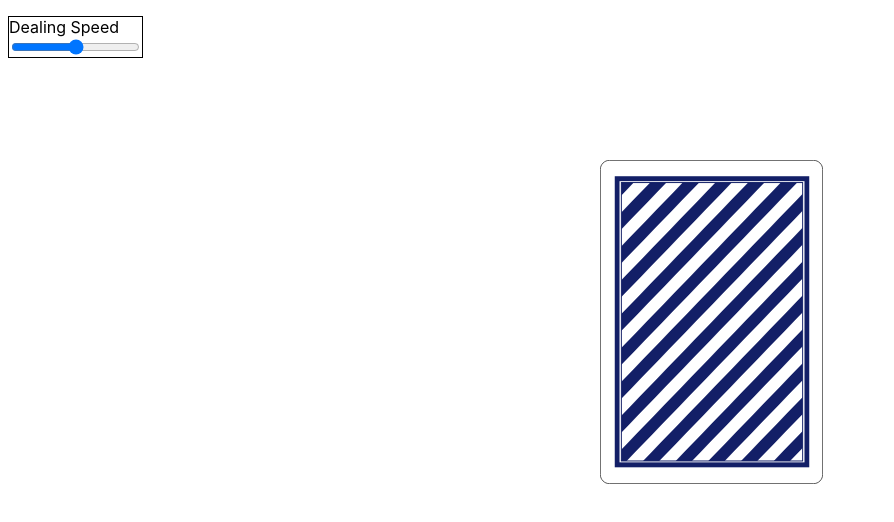
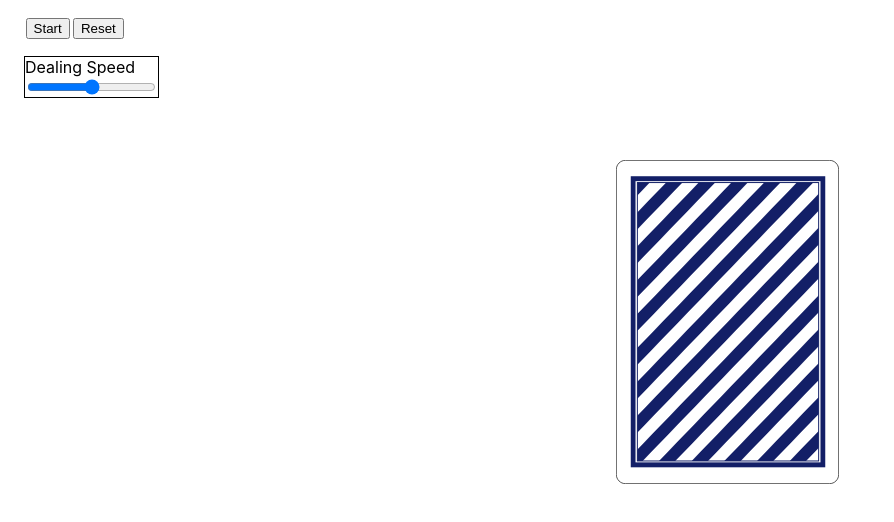
Before and after one commit to DeanElizardo/HiLo, a React (Create React App) app in the folder hilo-frontend/: page / in a window 1280 px wide. Shown: the top 522 px of the page, without its empty margins (0-894 px from the left). Built offline with nearby package versions, Linux system fonts and the light colour scheme.

Commit message:
added a start and reset button to the control pane

```diff
--- a/hilo-frontend/src/App.css
+++ b/hilo-frontend/src/App.css
@@ -3,7 +3,6 @@
 }
 
 .card {
-  display: flex;
   align-content: center;
   justify-content: center;
   margin-top: 10rem;
@@ -12,6 +11,8 @@
 }
 
 .controlPane {
+  padding: 1rem;
+  display: block;
   margin-left: .5rem;
 }
 
@@ -23,3 +24,7 @@
 input, label {
   display: block;
 }
+
+button {
+  margin: 0.1rem;
+}
--- a/hilo-frontend/src/App.js
+++ b/hilo-frontend/src/App.js
@@ -1,5 +1,5 @@
 import './App.css';
-import {useState, useEffect} from 'react';
+import {useState} from 'react';
 import {Card} from './components/Card.jsx';
 import {ControlPane} from './components/ControlPane/ControlPane.jsx';
 import {buildDeck} from  './lib/buildDeck.js';
@@ -34,20 +34,28 @@
     , speed);
   }
 
+  const reset = () => {
+    setDeck(buildDeck());
+    setCard('back.svg');
+  }
+
   const selectSpeed = (changeEvent) => {
     changeEvent.preventDefault();
 
     let rangeValue = changeEvent.target.valueAsNumber;
     let percent = rangeValue ? rangeValue / 100 : 0.01;
     setSpeed(MAX_DEAL_TIME_MS * percent);
-    console.log("DEALING SPEED:", speed);
   }
 
   return (
     <div className="App">
-      <ControlPane handleChangeSpeedSelector={selectSpeed} />
+      <ControlPane
+        handleStartExerciseButton={draw}
+        handleResetExerciseButton={reset}
+        handleChangeSpeedSelector={selectSpeed}
+        />
       {deck.length
-        ? <Card card={card} onClick={draw}/>
+        ? <Card card={card} />
         : <h2>All done!</h2>
       }
     </div>
--- a/hilo-frontend/src/components/Card.jsx
+++ b/hilo-frontend/src/components/Card.jsx
@@ -1,9 +1,8 @@
 import React from 'react';
 
-export function Card({card, onClick}) {
+export function Card({card}) {
   return <img
     src={`/assets/cards/${card}`}
     alt={"A playing card"}
-    className="card"
-    onClick={onClick}/>
+    className="card" />
 }
--- /dev/null
+++ b/hilo-frontend/src/components/ControlPane/Buttons/ButtonContainer.jsx
@@ -0,0 +1,11 @@
+import { RunExerciseButton } from "./RunExerciseButton.jsx";
+import { ResetButton } from "./ResetButton.jsx";
+
+export function ButtonContainer({handleStartExerciseButton, handleResetExerciseButton}) {
+  return (
+    <div className="ButtonContainer">
+      <RunExerciseButton onClick={handleStartExerciseButton}/>
+      <ResetButton onClick={handleResetExerciseButton} />
+    </div>
+  )
+}
--- a/hilo-frontend/src/components/ControlPane/Buttons/ResetButton.jsx
+++ b/hilo-frontend/src/components/ControlPane/Buttons/ResetButton.jsx
@@ -0,0 +1,3 @@
+export function ResetButton({onClick}) {
+  return <button onClick={onClick}>Reset</button>
+}
--- a/hilo-frontend/src/components/ControlPane/Buttons/RunExerciseButton.jsx
+++ b/hilo-frontend/src/components/ControlPane/Buttons/RunExerciseButton.jsx
@@ -0,0 +1,3 @@
+export function RunExerciseButton({onClick}) {
+  return <button onClick={onClick}>Start</button>
+}
--- a/hilo-frontend/src/components/ControlPane/ControlPane.jsx
+++ b/hilo-frontend/src/components/ControlPane/ControlPane.jsx
@@ -1,9 +1,17 @@
-import { SpeedSelector } from "./SpeedSelector";
+import {ButtonContainer} from "./Buttons/ButtonContainer";
+import {SpeedSelector} from "./SpeedSelector";
 
-export function ControlPane({handleChangeSpeedSelector}) {
+export function ControlPane({
+  handleChangeSpeedSelector,
+  handleStartExerciseButton,
+  handleResetExerciseButton
+}) {
   return (
     <div className="controlPane">
-      <SpeedSelector onChange={handleChangeSpeedSelector}/>
+      <ButtonContainer
+        handleStartExerciseButton={handleStartExerciseButton}
+        handleResetExerciseButton={handleResetExerciseButton} />
+      <SpeedSelector onChange={handleChangeSpeedSelector} />
     </div>
   )
 }
```
Also changed, not shown: hilo-frontend/todo.txt (added).
